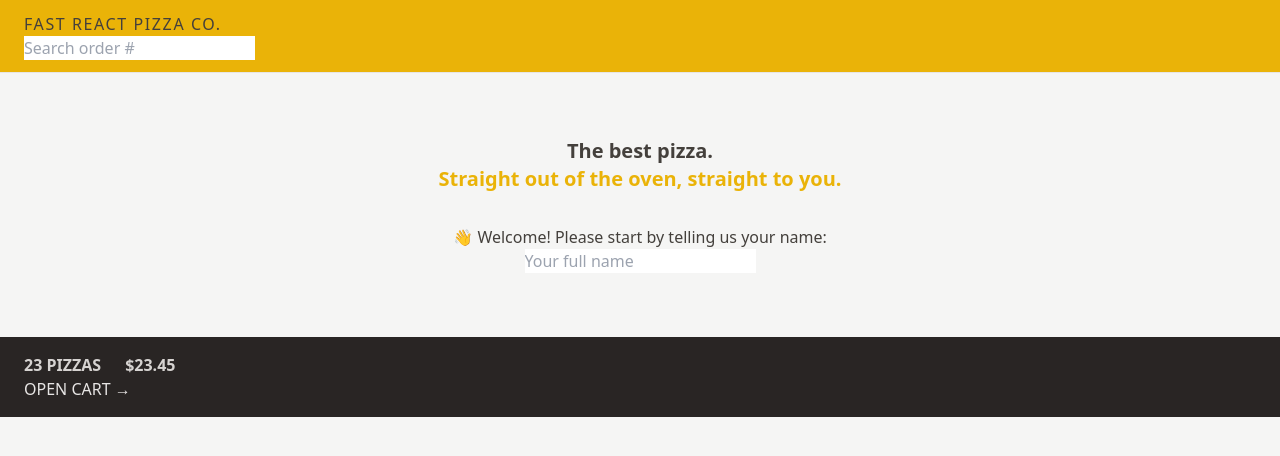
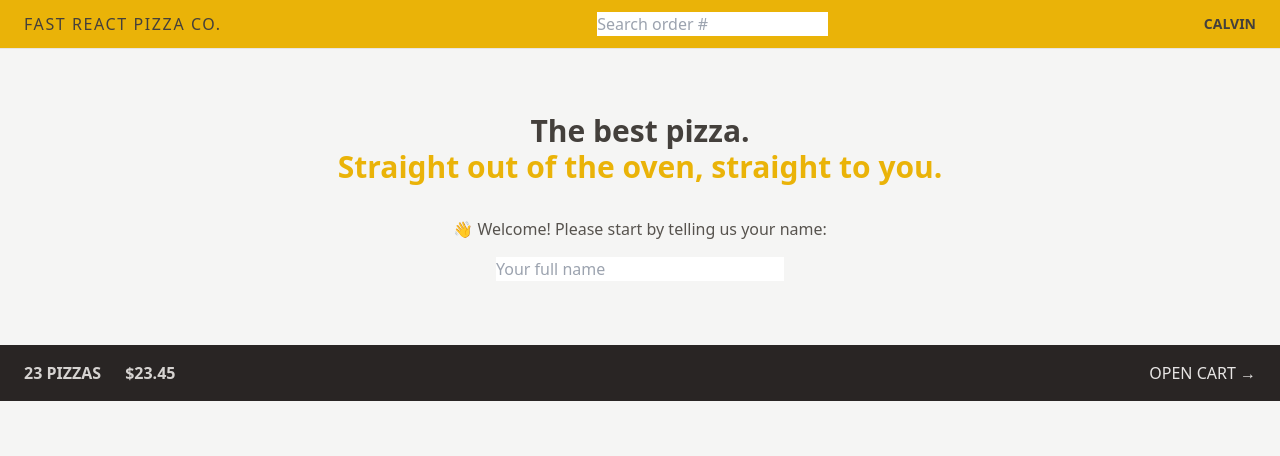
Before and after one commit to Calvinphuah/react-pizza, a React (Vite) app: page / in a window 1280 px wide. Shown: the top 456 px of the page. Built offline with nearby package versions, Linux system fonts and the light colour scheme.

Commit message:
added flex box

```diff
--- a/src/features/cart/CartOverview.jsx
+++ b/src/features/cart/CartOverview.jsx
@@ -2,7 +2,7 @@ import { Link } from 'react-router-dom';
 
 function CartOverview() {
   return (
-    <div className="bg-stone-800 px-4 py-4 uppercase text-stone-200 sm:px-6">
+    <div className="flex items-center justify-between bg-stone-800 px-4 py-4 text-sm uppercase text-stone-200 sm:px-6 md:text-base">
       <p className="space-x-4 font-semibold text-stone-300 sm:space-x-6">
         <span>23 pizzas</span>
         <span>$23.45</span>
--- a/src/features/user/CreateUser.jsx
+++ b/src/features/user/CreateUser.jsx
@@ -9,13 +9,16 @@ function CreateUser() {
 
   return (
     <form onSubmit={handleSubmit}>
-      <p>👋 Welcome! Please start by telling us your name:</p>
+      <p className="mb-4 text-sm text-stone-600 md:text-base">
+        👋 Welcome! Please start by telling us your name:
+      </p>
 
       <input
         type="text"
         placeholder="Your full name"
         value={username}
         onChange={(e) => setUsername(e.target.value)}
+        className="w-72"
       />
 
       {username !== '' && (
--- a/src/features/user/Username.jsx
+++ b/src/features/user/Username.jsx
@@ -1,5 +1,5 @@
 function Username() {
-  return <div className="hidden text-sm font-semibold">Calvin</div>;
+  return <div className="hidden text-sm font-semibold md:block">Calvin</div>;
 }
 
 export default Username;
--- a/src/ui/Header.jsx
+++ b/src/ui/Header.jsx
@@ -4,7 +4,7 @@ import Username from '../features/user/Username';
 
 function Header() {
   return (
-    <header className="border-b border-stone-200 bg-yellow-500 px-4 py-3 uppercase sm:px-6">
+    <header className="flex items-center justify-between border-b border-stone-200 bg-yellow-500 px-4 py-3 uppercase sm:px-6">
       <Link to="/" className="tracking-widest">
         Fast React Pizza Co.
       </Link>
--- a/src/ui/Home.jsx
+++ b/src/ui/Home.jsx
@@ -2,8 +2,8 @@ import CreateUser from '../features/user/CreateUser';
 
 function Home() {
   return (
-    <div className="my-10 text-center sm:my-16">
-      <h1 className="mb-8 text-xl font-semibold">
+    <div className="my-10 px-4 text-center sm:my-16">
+      <h1 className="mb-8 text-xl font-semibold md:text-3xl">
         The best pizza.
         <br />
         <span className="text-yellow-500">
```
